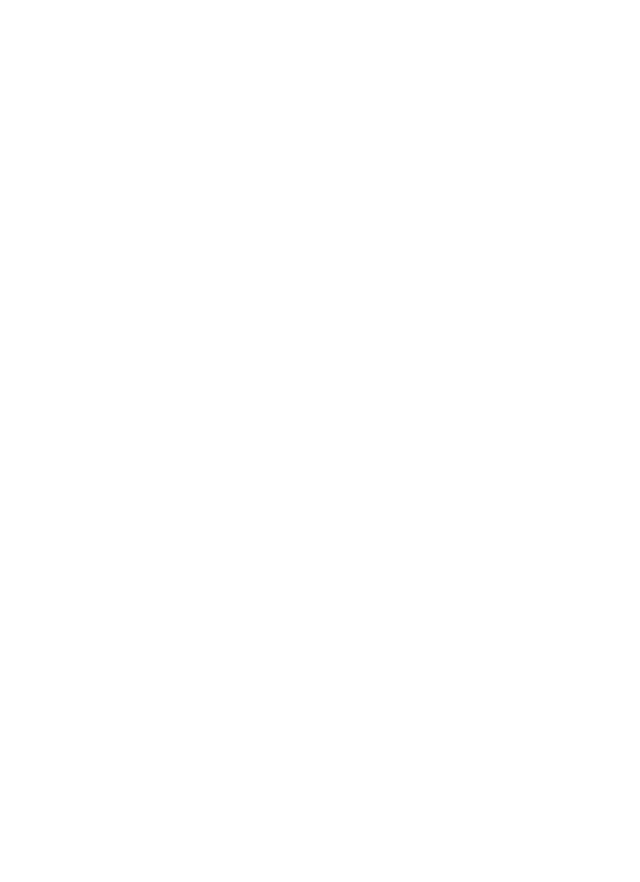
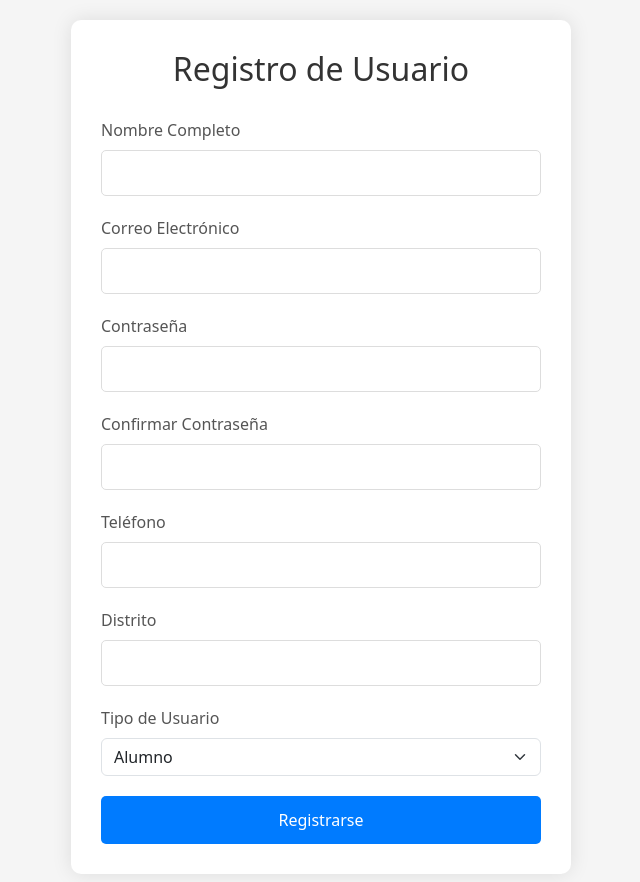
Before and after one commit to CORREAK18/AgendaCursos, a React (Create React App) app in the folder frontend/: page /registro in a window 1280 px wide. Before the commit this address had no page. Shown: the top 882 px of the page, without its empty margins (319-959 px from the left). Before the commit the page ends 800 px from the top, so only its background shows below. Built offline with nearby package versions, Linux system fonts and the light colour scheme.

Commit message:
registrar

```diff
--- a/frontend/src/componenetes/Login.js
+++ b/frontend/src/componenetes/Login.js
@@ -61,6 +61,11 @@
                     <button type="submit" className="custom-button">
                         Iniciar Sesión
                     </button>
+                    <div style={{ marginTop: '20px', textAlign: 'center' }}>
+                        <a href="/registro" className="custom-button" style={{ textDecoration: 'none', display: 'inline-block' }}>
+                            Registrarte
+                        </a>
+                    </div>
                 </Form>
             </div>
         </div>
--- /dev/null
+++ b/frontend/src/componenetes/RegistrarUsuario.js
@@ -0,0 +1,162 @@
+import React, { useState } from 'react';
+import axios from 'axios';
+import { Form } from 'react-bootstrap';
+import { useNavigate } from 'react-router-dom';
+import './css/registro.css';
+
+const RegistrarUsuario = () => {
+    const navigate = useNavigate();
+    const [formData, setFormData] = useState({
+        nombreCompleto: '',
+        correo: '',
+        contrasena: '',
+        confirmarContrasena: '',
+        telefono: '',
+        distrito: '',
+        tipo: 'alumno'
+    });
+    const [error, setError] = useState('');
+    const [success, setSuccess] = useState('');
+
+    const handleChange = (e) => {
+        setFormData({
+            ...formData,
+            [e.target.name]: e.target.value
+        });
+    };
+
+    const handleSubmit = async (e) => {
+        e.preventDefault();
+        setError('');
+        setSuccess('');
+
+        // Validaciones
+        if (formData.contrasena !== formData.confirmarContrasena) {
+            setError('Las contraseñas no coinciden');
+            return;
+        }
+
+        try {
+            const response = await axios.post('http://localhost:5000/registro', {
+                nombreCompleto: formData.nombreCompleto,
+                correo: formData.correo,
+                contrasena: formData.contrasena,
+                telefono: formData.telefono,
+                distrito: formData.distrito,
+                tipo: formData.tipo
+            });
+
+            setSuccess(response.data.mensaje);
+
+            // Esperar 2 segundos antes de redirigir
+            setTimeout(() => {
+                navigate('/');
+            }, 2000);
+
+        } catch (error) {
+            setError(error.response?.data?.mensaje || 'Error al registrar usuario');
+        }
+    };
+
+    return (
+        <div className="registro-container">
+            <div className="registro-form">
+                <h2 className="registro-title">Registro de Usuario</h2>
+                <Form onSubmit={handleSubmit}>
+                    <div className="form-group">
+                        <label className="form-label">Nombre Completo</label>
+                        <input
+                            type="text"
+                            name="nombreCompleto"
+                            className="form-input"
+                            value={formData.nombreCompleto}
+                            onChange={handleChange}
+                            required
+                        />
+                    </div>
+
+                    <div className="form-group">
+                        <label className="form-label">Correo Electrónico</label>
+                        <input
+                            type="email"
+                            name="correo"
+                            className="form-input"
+                            value={formData.correo}
+                            onChange={handleChange}
+                            required
+                        />
+                    </div>
+
+                    <div className="form-group">
+                        <label className="form-label">Contraseña</label>
+                        <input
+                            type="password"
+                            name="contrasena"
+                            className="form-input"
+                            value={formData.contrasena}
+                            onChange={handleChange}
+                            required
+                        />
+                    </div>
+
+                    <div className="form-group">
+                        <label className="form-label">Confirmar Contraseña</label>
+                        <input
+                            type="password"
+                            name="confirmarContrasena"
+                            className="form-input"
+                            value={formData.confirmarContrasena}
+                            onChange={handleChange}
+                            required
+                        />
+                    </div>
+
+                    <div className="form-group">
+                        <label className="form-label">Teléfono</label>
+                        <input
+                            type="tel"
+                            name="telefono"
+                            className="form-input"
+                            value={formData.telefono}
+                            onChange={handleChange}
+                        />
+                    </div>
+
+                    <div className="form-group">
+                        <label className="form-label">Distrito</label>
+                        <input
+                            type="text"
+                            name="distrito"
+                            className="form-input"
+                            value={formData.distrito}
+                            onChange={handleChange}
+                        />
+                    </div>
+
+                    <div className="form-group">
+                        <label className="form-label">Tipo de Usuario</label>
+                        <select
+                            name="tipo"
+                            className="form-select"
+                            value={formData.tipo}
+                            onChange={handleChange}
+                            required
+                        >
+                            <option value="alumno">Alumno</option>
+                            <option value="profesor">Profesor</option>
+                        </select>
+                    </div>
+
+                    {error && <div className="error-message">{error}</div>}
+                    {success && <div className="success-message">{success}</div>}
+
+                    <button type="submit" className="registro-button">
+                        Registrarse
+                    </button>
+                </Form>
+            </div>
+        </div>
+    );
+};
+
+export default RegistrarUsuario;
--- a/frontend/src/componenetes/Rutas.js
+++ b/frontend/src/componenetes/Rutas.js
@@ -5,6 +5,7 @@
 import Header from "./Header";
 import Menu from './Menu';
 import Login from './Login';
+import RegistrarUsuario from './RegistrarUsuario';
 import Precios from './Precios';
 import Principal from '../App';
 import ProfesorCursos from './ProfesorCursos';
@@ -35,6 +36,7 @@
             <Routes>
                 {/* Rutas públicas */}
                 <Route path="/" element={isAuthenticated ? <Navigate to="/inicio" /> : <Login />} />
+                <Route path="/registro" element={isAuthenticated ? <Navigate to="/inicio" /> : <RegistrarUsuario />} />
                 <Route path="/inicio" element={isAuthenticated ? <Inicio /> : <Navigate to="/" />} />
                 <Route path="/menu" element={isAuthenticated ? <Principal /> : <Navigate to="/" />} />
 
--- /dev/null
+++ b/frontend/src/componenetes/css/registro.css
@@ -0,0 +1,80 @@
+.registro-container {
+    display: flex;
+    justify-content: center;
+    align-items: center;
+    min-height: 100vh;
+    padding: 20px;
+    background-color: #f5f5f5;
+}
+
+.registro-form {
+    background-color: white;
+    padding: 30px;
+    border-radius: 10px;
+    box-shadow: 0 0 20px rgba(0, 0, 0, 0.1);
+    width: 100%;
+    max-width: 500px;
+}
+
+.registro-title {
+    text-align: center;
+    color: #333;
+    margin-bottom: 30px;
+}
+
+.form-group {
+    margin-bottom: 20px;
+}
+
+.form-label {
+    display: block;
+    margin-bottom: 8px;
+    color: #555;
+    font-weight: 500;
+}
+
+.form-input {
+    width: 100%;
+    padding: 10px;
+    border: 1px solid #ddd;
+    border-radius: 5px;
+    font-size: 16px;
+}
+
+.form-select {
+    width: 100%;
+    padding: 10px;
+    border: 1px solid #ddd;
+    border-radius: 5px;
+    font-size: 16px;
+    background-color: white;
+}
+
+.registro-button {
+    width: 100%;
+    padding: 12px;
+    background-color: #007bff;
+    color: white;
+    border: none;
+    border-radius: 5px;
+    font-size: 16px;
+    cursor: pointer;
+    transition: background-color 0.3s;
+}
+
+.registro-button:hover {
+    background-color: #0056b3;
+}
+
+.error-message {
+    color: #dc3545;
+    margin-top: 5px;
+    font-size: 14px;
+}
+
+.success-message {
+    color: #28a745;
+    margin-top: 5px;
+    font-size: 14px;
+    text-align: center;
+}
```
